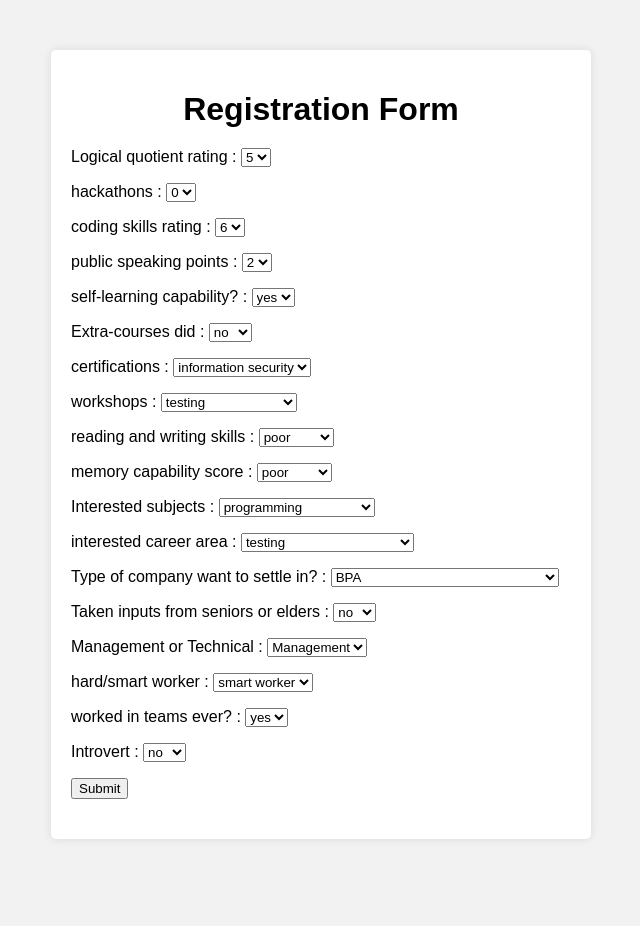
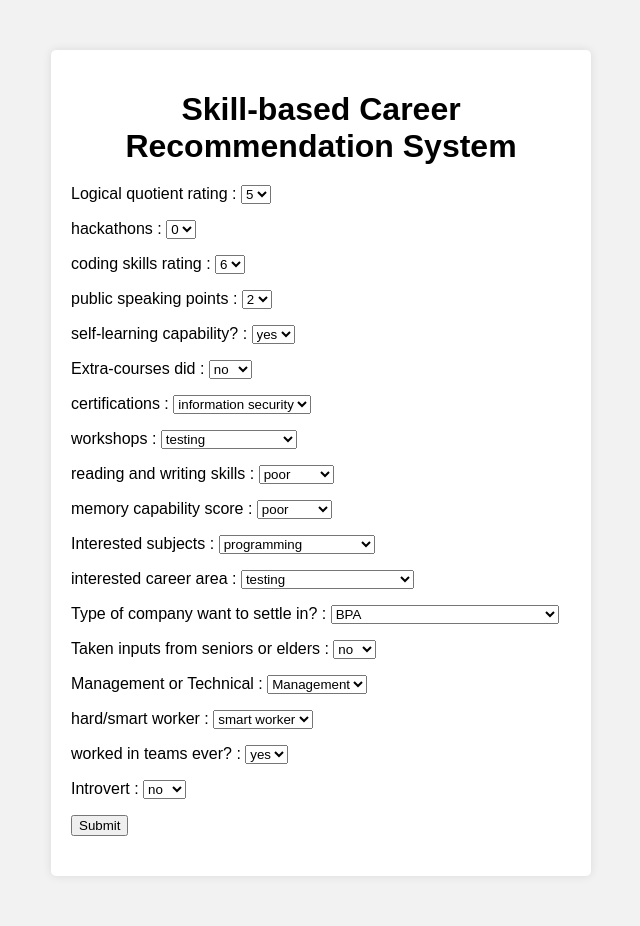
Before and after one commit to raghuls2002/Career-Recommendation-System, a Flask app: page / in a window 1280 px wide. Shown: the whole page, without its empty margins (319-959 px from the left). Before the commit the page ends 839 px from the top, so only its background shows below. Run offline with Flask 3, Linux system fonts and the light colour scheme.

Commit message:
Update form.html

```diff
--- a/src/templates/form.html
+++ b/src/templates/form.html
@@ -6,7 +6,7 @@
 </head>
 <body>
     <div class="container">
-        <h1>Registration Form</h1>
+        <h1>Skill-based Career Recommendation System</h1>
         <form action="/submit" method="post">
         {% for col in cols %}
         <p>{{ col }} : <select name="{{ col }}"></p>
```
